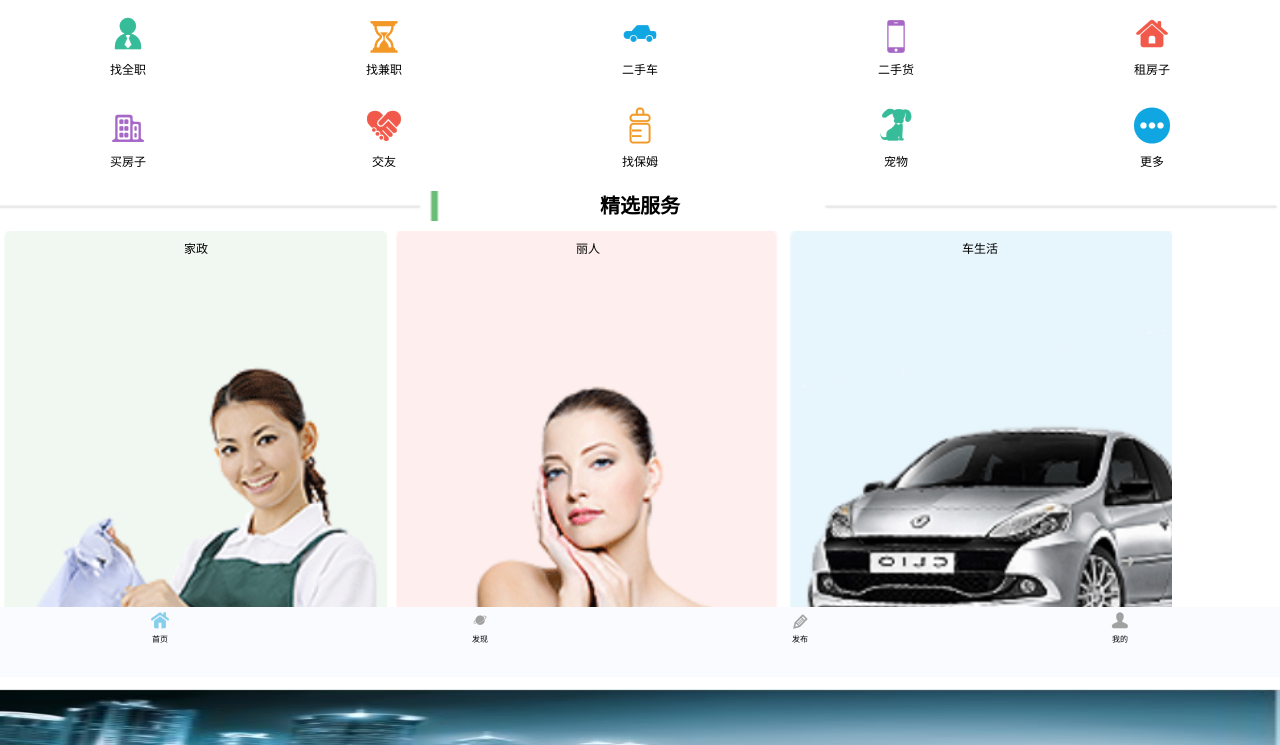
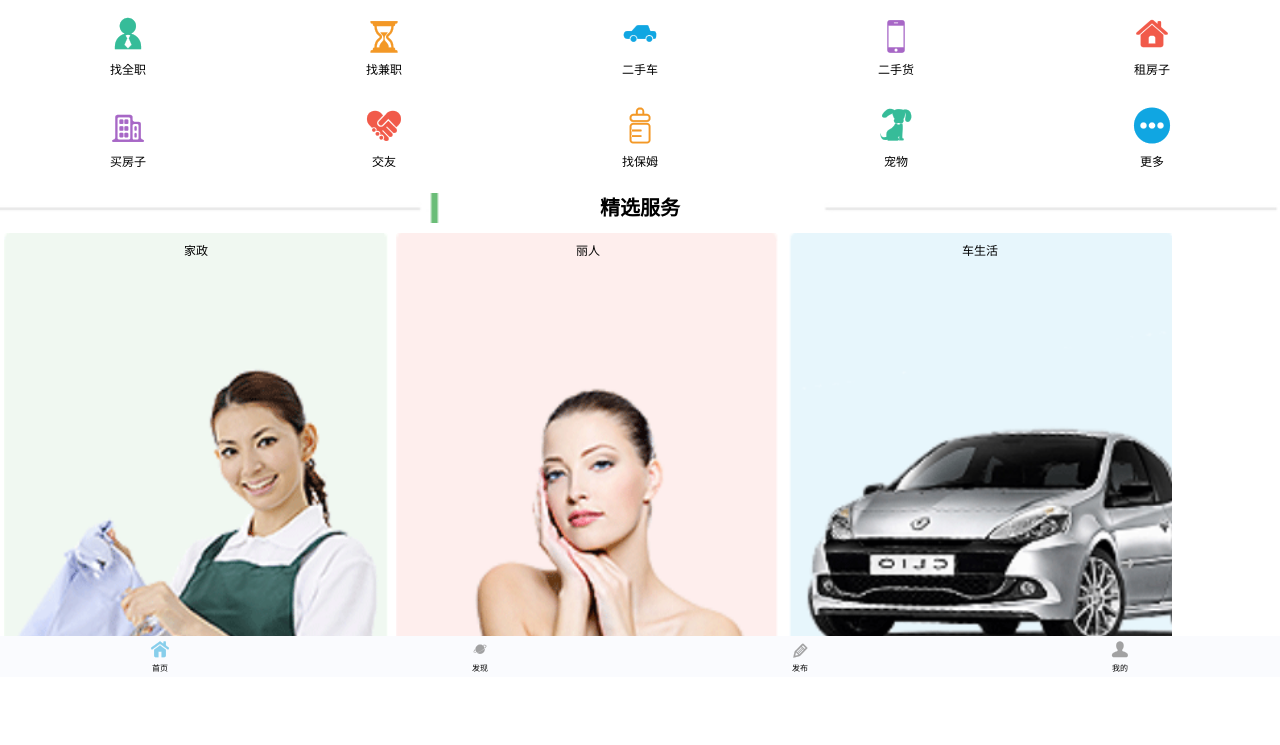
Before and after one commit to conceptyang/phoneProject, a plain HTML site: page tcEj/indexsll.html in a window 1280 px wide. Shown: the part 123-868 px from the top of the page. After the commit the page ends 800 px from the top, so only its background shows below. Drawn offline with nearby package versions, Linux system fonts and the light colour scheme.

Commit message:
change indexsll to tanxing

```diff
--- a/tcEj/css/index.css
+++ b/tcEj/css/index.css
@@ -4,13 +4,16 @@ html {
   height: 100%;
   font-size: 62.5%;
 }
+#sll {
+  display: flex;
+  flex-direction: column;
+  height: 100%;
+}
 #header {
   width: 100%;
   height: 12rem;
   background: url('../img/head.jpg') no-repeat center;
   background-size: cover;
-  position: fixed;
-  top: 0;
   z-index: 10;
 }
 #header .main {
@@ -46,11 +49,13 @@ html {
   float: left;
 }
 #section {
-  padding-top: 12rem;
-  padding-bottom: 5rem;
+  width: 100%;
+  flex: 1;
+  overflow-y: scroll;
+  overflow-x: hidden;
 }
 #section .top {
-  padding-bottom: 1rem;
+  padding-bottom: 1.2rem;
 }
 #section .top li,
 #section .btn li {
@@ -93,8 +98,6 @@ html {
   height: 15rem;
 }
 #footer {
-  height: 7rem;
-  position: fixed;
-  bottom: 0px;
   z-index: 10;
+  height: 4.1rem;
 }
--- a/tcEj/indexsll.html
+++ b/tcEj/indexsll.html
@@ -16,6 +16,7 @@
 
 </head>
 <body>
+<div id="sll">
     <header id="header" class="">
         <div class="main">
             <h3 class="title">生活，可以更好一点</h3>
@@ -155,6 +156,8 @@
         </div>
     </section>
     <footer id="footer"></footer>
+</div>
+
     <script src="js/index.js"></script>
 </body>
 </html>
```
